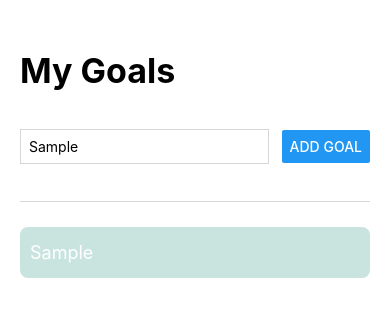
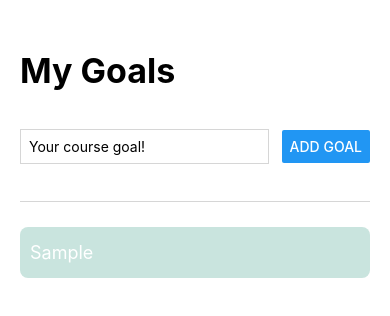
Before and after one commit to RichardCastuera/reactnativeapp-1, a React Native app in the folder MyFirstReactNativeApp/: screen / in a window 390 px wide. Both pictures are taken after typing "Sample" into the empty fields and a click on the button "ADD GOAL". Shown: the top 316 px of the page. Built offline with nearby package versions, Linux system fonts and the light colour scheme.

Commit message:
refactor(project): Refactored code by slicing it to smaller components

```diff
--- a/MyFirstReactNativeApp/App.js
+++ b/MyFirstReactNativeApp/App.js
@@ -5,23 +5,23 @@ import {
   View,
   TextInput,
   Button,
-  ScrollView,
   FlatList,
 } from "react-native";
+import GoalItem from "./components/GoalItem";
+import GoalInput from "./components/GoalInput";
 
 export default function App() {
-  const [enteredGoalText, setEnteredGoalText] = useState("");
   const [courseGoals, setCourseGoals] = useState([]);
 
-  function goalInputHandler(enteredText) {
-    setEnteredGoalText(enteredText);
-  }
-
-  function addGoalHandler() {
+  function addGoalHandler(enteredGoalText) {
     setCourseGoals((currentCourseGoals) => [
       ...currentCourseGoals,
       { text: enteredGoalText, id: Math.random().toString() },
     ]);
+  }
+
+  function deleteGoalHandler() {
+    console.log("DELETE");
   }
 
   return (
@@ -29,25 +29,17 @@ export default function App() {
       <View>
         <Text style={styles.styleTitle}>My Goals</Text>
       </View>
-      <View style={styles.userGoals}>
-        <TextInput
-          style={styles.textInput}
-          placeholder="Your course goal!"
-          onChangeText={goalInputHandler}
-        />
-        <Button title="Add Goal" onPress={addGoalHandler} />
-      </View>
+      <GoalInput onAddGoal={addGoalHandler} />
       <View style={styles.userAddedGoals}>
         <FlatList
           data={courseGoals}
           alwaysBounceVertical={false}
           renderItem={(itemData) => {
             return (
-              <View style={styles.listGoalItemStyle}>
-                <Text style={styles.listGoalTextStyle}>
-                  {itemData.item.text}
-                </Text>
-              </View>
+              <GoalItem
+                text={itemData.item.text}
+                onDeleteItem={deleteGoalHandler}
+              />
             );
           }}
           keyExtractor={(item, index) => {
@@ -87,15 +79,4 @@ const styles = StyleSheet.create({
     flex: 5,
     marginVertical: 20,
   },
-  listGoalItemStyle: {
-    marginVertical: 5,
-    paddingVertical: 15,
-    paddingHorizontal: 10,
-    backgroundColor: "#C9E4DE",
-    borderRadius: 8,
-  },
-  listGoalTextStyle: {
-    fontSize: 18,
-    color: "white",
-  },
 });
--- /dev/null
+++ b/MyFirstReactNativeApp/components/GoalInput.js
@@ -0,0 +1,46 @@
+import { useState } from "react";
+import { StyleSheet, View, TextInput, Button } from "react-native";
+
+function GoalInput(props) {
+  const [enteredGoalText, setEnteredGoalText] = useState("");
+
+  function goalInputHandler(enteredText) {
+    setEnteredGoalText(enteredText);
+  }
+
+  function addGoalHandler() {
+    props.onAddGoal(enteredGoalText);
+    setEnteredGoalText("");
+  }
+
+  return (
+    <View style={styles.userGoals}>
+      <TextInput
+        style={styles.textInput}
+        placeholder="Your course goal!"
+        onChangeText={goalInputHandler}
+        value={enteredGoalText}
+      />
+      <Button title="Add Goal" onPress={addGoalHandler} />
+    </View>
+  );
+}
+
+export default GoalInput;
+
+const styles = StyleSheet.create({
+  userGoals: {
+    flex: 1,
+    flexDirection: "row",
+    justifyContent: "space-between",
+    alignItems: "center",
+    borderBottomWidth: 1,
+    borderColor: "#cccccccc",
+  },
+  textInput: {
+    borderWidth: 1,
+    borderColor: "#cccccccc",
+    flex: 0.95,
+    padding: 8,
+  },
+});
--- /dev/null
+++ b/MyFirstReactNativeApp/components/GoalItem.js
@@ -0,0 +1,27 @@
+import React from "react";
+import { StyleSheet, View, Text, Pressable } from "react-native";
+function GoalItem(props) {
+  return (
+    <Pressable onPress={props.onDeleteItem}>
+      <View style={styles.listGoalItemStyle}>
+        <Text style={styles.listGoalTextStyle}>{props.text}</Text>
+      </View>
+    </Pressable>
+  );
+}
+
+export default GoalItem;
+
+const styles = StyleSheet.create({
+  listGoalItemStyle: {
+    marginVertical: 5,
+    paddingVertical: 15,
+    paddingHorizontal: 10,
+    backgroundColor: "#C9E4DE",
+    borderRadius: 8,
+  },
+  listGoalTextStyle: {
+    fontSize: 18,
+    color: "white",
+  },
+});
```
